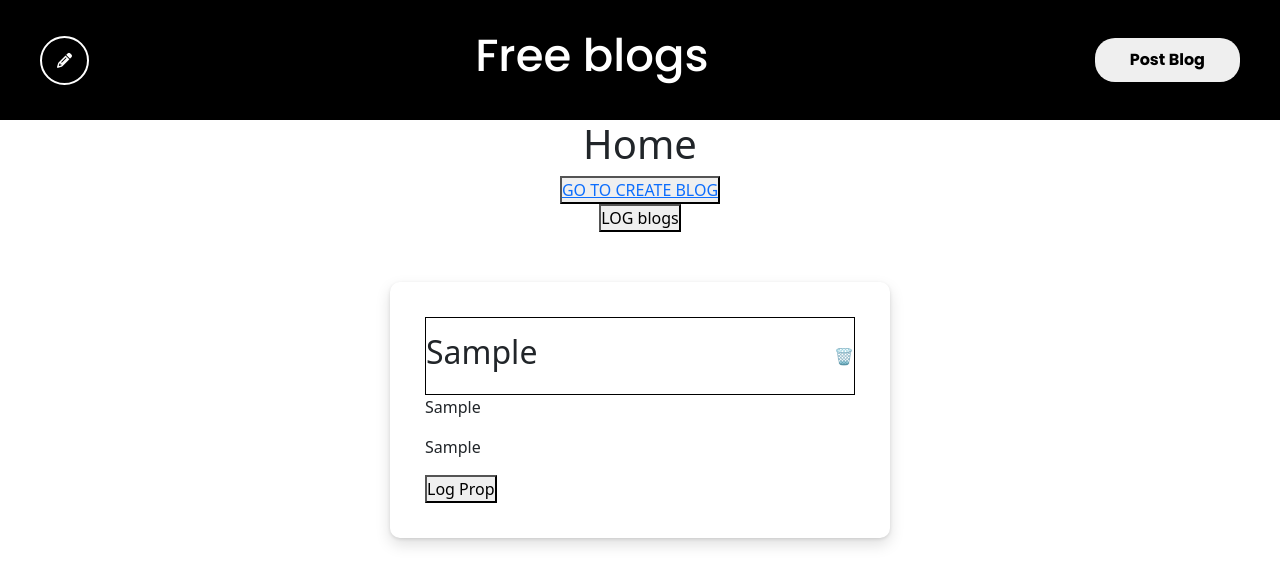
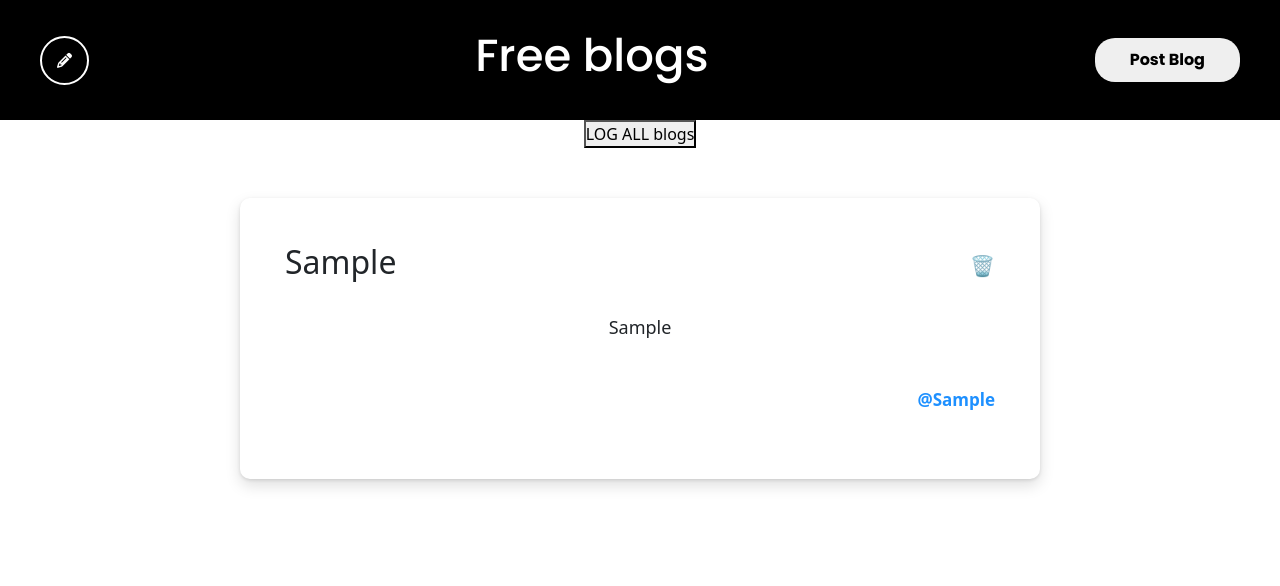
Before and after one commit to Anurag-Kochar-1/blog-app-redux, a React (Create React App) app: page /createblog in a window 1280 px wide. Both pictures are taken after typing "Sample", "Sample", "Sample" into the empty fields and a click on the button "Post". Shown: the top 586 px of the page. Built offline with nearby package versions, Linux system fonts and the light colour scheme.

Commit message:
improved-blog-card

```diff
--- a/src/App.css
+++ b/src/App.css
@@ -101,7 +101,7 @@
 
 .blog-container {
     /* border: 3px solid black; */
-    width: 500px;
+    width: 800px;
     height: auto;
     padding: 35px;
     border-radius: 10px;
@@ -113,7 +113,47 @@
     flex-direction: row;
     justify-content: space-between;
     align-items: center;
-    border: 1px solid black;
-    /* padding: 0 10px; */
-    padding: 15px 0;
+    /* border: 1px solid black; */
+    padding: 10px 10px;
 }
+
+.trash-icon {
+    font-size: 20px;
+}
+
+.trash-icon:hover {
+    font-size: 22px;
+    cursor: pointer;
+}
+
+
+/* Additional width for btn */
+.wd {
+    min-width: 150px;
+}
+
+.blog-context-box{
+    font-weight: 500;
+    padding: 15px;
+    font-size: 18px;
+    /* border: 2px solid red; */
+    display: flex;
+    flex-direction: column;
+    align-items: center;
+
+}
+
+.author-name-box {
+    width: 100;
+    display: flex;
+    justify-content: end;
+    align-items: center;
+    padding: 15px 10px;
+    /* border: 2px solid red; */
+}
+
+.author-name {
+    font-size: 17px;
+    font-weight: 600;
+    color: dodgerblue;
+}
--- a/src/components/Blog.js
+++ b/src/components/Blog.js
@@ -6,7 +6,7 @@ function Blog(props) {
     <div className={ props.title === undefined ? "blocked-blog" : "blog-container" } >
         <div className='title-box'>
             <h2> {props.title} </h2>
-            <span>🗑️</span>
+            <span className='trash-icon'>🗑️</span>
 
         </div>
 
@@ -16,12 +16,15 @@ function Blog(props) {
             </p>
         </div>
 
-        <div className='author-box'>
-            <p> {props.authorName} </p>
-            <button onClick={() => console.log(props) } > Log Prop </button>
+        <div className='author-name-box'>
+            <p className='author-name'> @{props.authorName} </p>
+
         </div>
     </div>
   )
 }
 
 export default Blog
+
+
+// <button onClick={() => console.log(props) } > Log Prop </button>
--- a/src/pages/CreateBlog.js
+++ b/src/pages/CreateBlog.js
@@ -2,6 +2,7 @@ import React, {useState, useRef} from "react";
 import { useDispatch } from "react-redux"
 import {add} from "../features/PostBlogSlice"
 import { Link , Navigate, useNavigate} from "react-router-dom"
+import "../App.css"
 
 function CreateBlog() {
   const navigate = useNavigate()
@@ -23,7 +24,7 @@ function CreateBlog() {
         <div className="create-blog-component">
           <div className="d-flex justify-content-center ">
             <h3 className="create-blog-title"> Post your Blog </h3>
-            <button> <Link to={'/'} > GO home  </Link> </button>
+
           </div>
 
           <div className="mb-3 margin">
@@ -76,7 +77,7 @@ function CreateBlog() {
           </div>
           <div className="d-flex justify-content-center ">
 
-            <button className="btn btn-dark m-2" onClick={() => {
+            <button className="btn btn-dark m-2 wd" onClick={() => {
               if(titleInputRef.current.value.length !== 0 && authorNameInputRef.current.value.length !== 0 && blogContentInputRef.current.value.length !== 0){
                 dispatch(add({blogTitle : title, authorName : authorName , blogContent : blogContent }))
                 setTimeout(() => {
@@ -89,11 +90,11 @@ function CreateBlog() {
 
             }} > Post </button>
 
-            <button onClick={() => {
-              console.log(blogContentInputRef.current.value.length);
-              console.log(authorName)
-              console.log(blogContent);;
-            }} > LOG ALL state </button>
+            <button className="btn btn-danger m-2 wd"
+            onClick={() => navigate('/') }
+            > Cancel </button>
+
+
           </div>
         </div>
       </div>
@@ -102,3 +103,11 @@ function CreateBlog() {
 }
 
 export default CreateBlog;
+
+
+
+// <button onClick={() => {
+//               console.log(blogContentInputRef.current.value.length);
+//               console.log(authorName)
+//               console.log(blogContent);;
+//             }} > LOG ALL state </button>
--- a/src/pages/Home.js
+++ b/src/pages/Home.js
@@ -10,9 +10,7 @@ function Home() {
 
   return (
     <div className='home-page-container'>
-      <h1> Home </h1>
-        <button> <Link to={'/createblog'} > GO TO CREATE BLOG  </Link> </button>
-        <button onClick={() => console.log(blogs) } > LOG blogs </button>
+        <button onClick={() => console.log(blogs) } > LOG ALL blogs </button>
 
         {blogs.map((blog, index) => {
           return (
```
